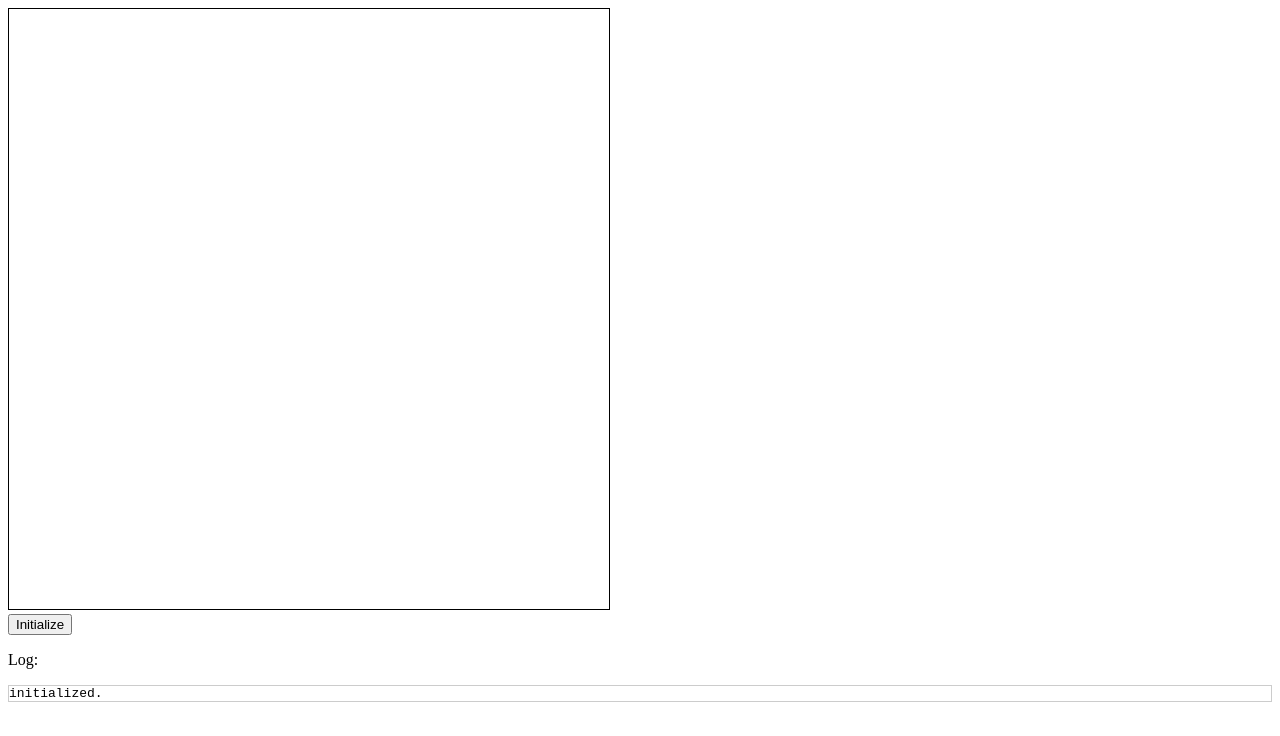
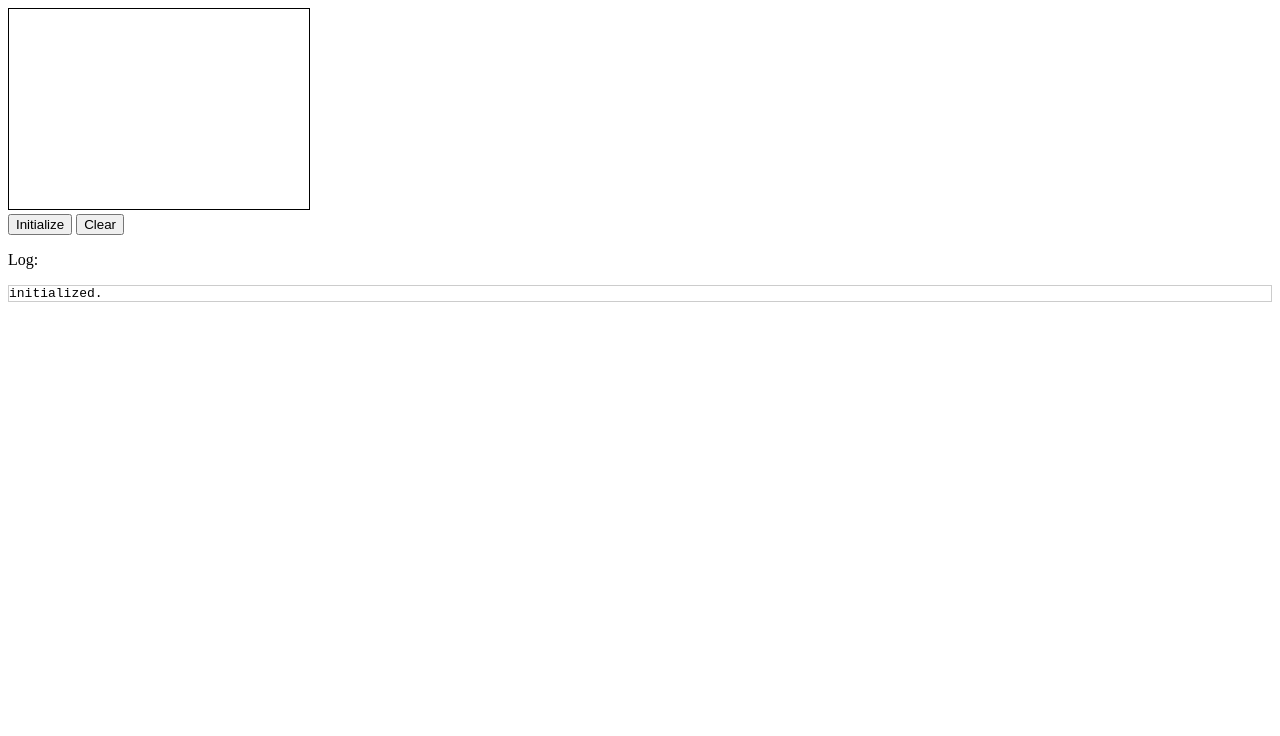
Before and after one commit to rainyjune/draw, a plain HTML site: page index.html in a window 1280 px wide. Drawn offline with Linux system fonts and the light colour scheme.

Commit message:
Add #clearButton

```diff
--- a/index.html
+++ b/index.html
@@ -7,11 +7,12 @@
     <link rel="stylesheet" href="style.css">
   </head>
   <body>
-    <canvas id="canvas" width="600" height="600">
+    <canvas id="canvas" width="300" height="200">
       Your browser does not support canvas element.
     </canvas>
     <div>
       <button id="initButton">Initialize</button>
+      <button id="clearButton">Clear</button>
       <p>Log: <pre id="log"></pre></p>
     </div>
     <script src="index.js"></script>
```
